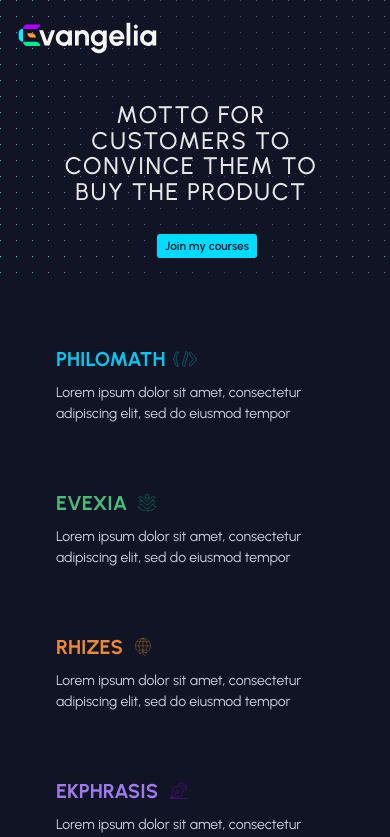
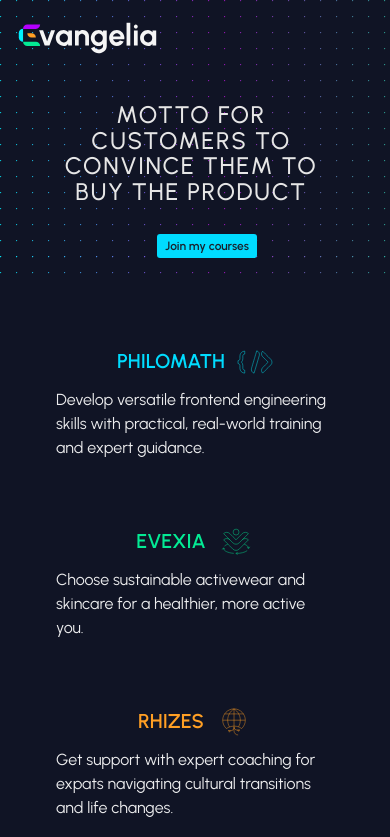
Before and after one commit to evangelia-business/website, a Next.js app: page /en in a window 390 px wide. Shown: the top 837 px of the page. Built offline with nearby package versions, Linux system fonts and the light colour scheme.

Commit message:
#5 improved responsiveness, added translations, improved productItem

```diff
--- a/locales/en.json
+++ b/locales/en.json
@@ -15,5 +15,15 @@
   "Menu": {
     "home": "Home",
     "tech": "Philomath"
+  },
+  "Products": {
+    "philomath_title": " Philomath",
+    "philomath_description": "Develop versatile frontend engineering skills with practical, real-world training and expert guidance.",
+    "evexia_title": "Evexia",
+    "evexia_description": "Choose sustainable activewear and skincare for a healthier, more active you.",
+    "rhizes_title": "Rhizes",
+    "rhizes_description": "Get support with expert coaching for expats navigating cultural transitions and life changes.",
+    "ekphrasis_title": "Ekphrasis",
+    "ekphrasis_description": "Explore human experience through expressive writing, compelling short films, and insightful interviews, using art to voice the soul on issues like mental health and societal challenges."
   }
 }
--- a/src/components/ProductCard/ProductCard.module.css
+++ /dev/null
@@ -1,23 +0,0 @@
-.productCard {
-  display: flex;
-  flex-direction: column;
-  align-items: flex-start;
-}
-
-.title {
-  font-weight: 500;
-  line-height: 150%;
-}
-
-.description {
-  font-weight: 400;
-  line-height: 150%;
-}
-
-.iconWrapper {
-  display: flex;
-  align-items: center;
-  justify-content: center;
-  width: 24px;
-  height: 24px;
-}
--- a/src/components/ProductCard/ProductCard.tsx
+++ b/src/components/ProductsSection/ProductCard.tsx
@@ -10,15 +10,13 @@ export const ProductCard: React.FC<Product> = ({
   iconSrc,
   color,
 }) => (
-  <Box className={styles.productCard}>
-    <Flex alignItems="center" mb={2}>
-      <Text color={color} fontWeight="bold" fontSize="xl" mr={2}>
+  <Flex direction="column" alignItems="center">
+    <Flex alignItems="center" pb={2}>
+      <Text color={color} fontWeight={550} fontSize="xl" height={8} mr={3}>
         {title}
       </Text>
-      <Image src={iconSrc} alt={`${title} icon`} width="24px" height="24px" />
+      <Image src={iconSrc} alt={`${title} icon`} boxSize={9} />
     </Flex>
-    <Text color="gray.300" fontSize="sm">
-      {description}
-    </Text>
-  </Box>
+    <Text fontSize="m">{description}</Text>
+  </Flex>
 )
--- a/src/components/ProductsSection/ProductsSection.tsx
+++ b/src/components/ProductsSection/ProductsSection.tsx
@@ -2,33 +2,75 @@
 
 import React from 'react'
 import { Flex, Box } from '@chakra-ui/react'
-import { ProductCard } from '@/components/ProductCard/ProductCard'
-import { products } from '@/config/products'
+import { ProductCard } from './ProductCard'
+
+import { useTranslations } from 'next-intl'
 
 const ProductsSection: React.FC<ProductsSectionProps> = () => {
+  const t = useTranslations('Products')
+  const products: Product[] = [
+    {
+      title: t('philomath_title').toUpperCase(),
+      description: t('philomath_description'),
+      iconSrc: '/tech.svg',
+      color: 'var(--accent-hex)',
+    },
+    {
+      title: t('evexia_title').toUpperCase(),
+      description: t('evexia_description'),
+      iconSrc: '/Evangelia-Icons_e_commerce.svg',
+      color: 'var(--green-hex)',
+    },
+    {
+      title: t('rhizes_title').toUpperCase(),
+      description: t('rhizes_description'),
+      iconSrc: '/Evangelia-Icons_global_citizen.svg',
+      color: 'var(--orange-hex)',
+    },
+    {
+      title: t('ekphrasis_title').toUpperCase(),
+      description: t('ekphrasis_description'),
+      iconSrc: '/Evangelia-Icons_art_and_expression.svg',
+      color: 'var(--purple-hex)',
+    },
+  ]
+
   const topRowProducts = products.slice(0, 2)
   const bottomRowProducts = products.slice(2)
 
   return (
-    <Flex direction="column" width="100%" padding={14} gap={16}>
+    <Flex
+      direction="column"
+      width="100%"
+      padding={14}
+      gap={16}
+      justifyContent="space-between"
+      alignItems="center"
+    >
       <Flex
         direction={{ base: 'column', md: 'row' }}
+        width={{ base: '100%', lg: '70%' }}
         gap={16}
         alignSelf="center"
         alignItems="center"
       >
         {topRowProducts.map((product, index) => (
-          <ProductCard key={index} {...product} />
+          <Box key={index} flex={1} paddingX={{ base: 0, md: 5 }}>
+            <ProductCard {...product} />
+          </Box>
         ))}
       </Flex>
       <Flex
         direction={{ base: 'column', md: 'row' }}
+        width={{ base: '100%', lg: '70%' }}
         gap={16}
         alignSelf="center"
         alignItems="center"
       >
         {bottomRowProducts.map((product, index) => (
-          <ProductCard key={index} {...product} />
+          <Box key={index} flex={1} paddingX={{ base: 0, md: 5 }}>
+            <ProductCard {...product} />
+          </Box>
         ))}
       </Flex>
     </Flex>
--- a/src/styles/elements/body.css
+++ b/src/styles/elements/body.css
@@ -7,5 +7,5 @@ html,
 body {
   margin: 0;
   padding: 0;
-  overflow: hidden;
+  overflowy: auto;
 }
--- a/src/styles/settings/variables.css
+++ b/src/styles/settings/variables.css
@@ -2,4 +2,7 @@
   --foreground-hex: #e6e6e6;
   --background-hex: #101425;
   --accent-hex: #00dcff;
+  --green-hex: #03ea94;
+  --orange-hex: #ff9f24;
+  --purple-hex: #b400ff;
 }
```
